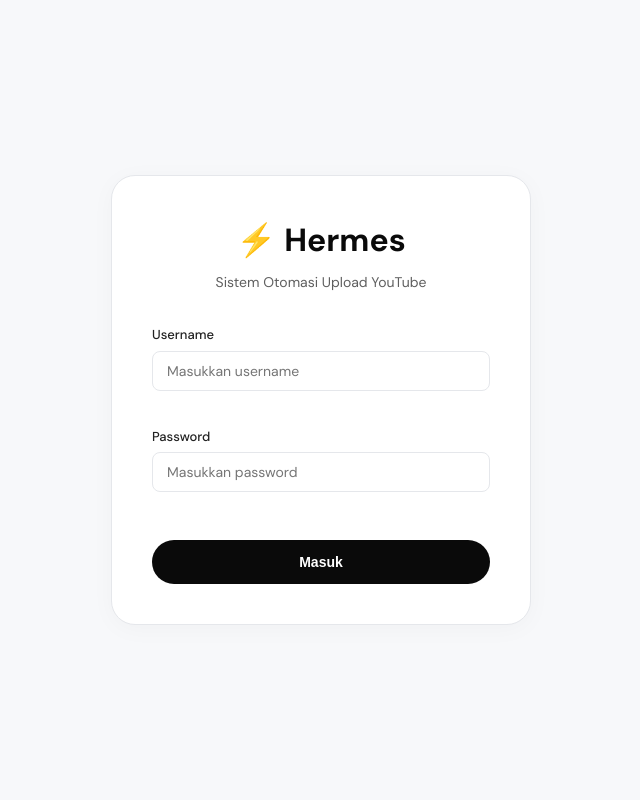
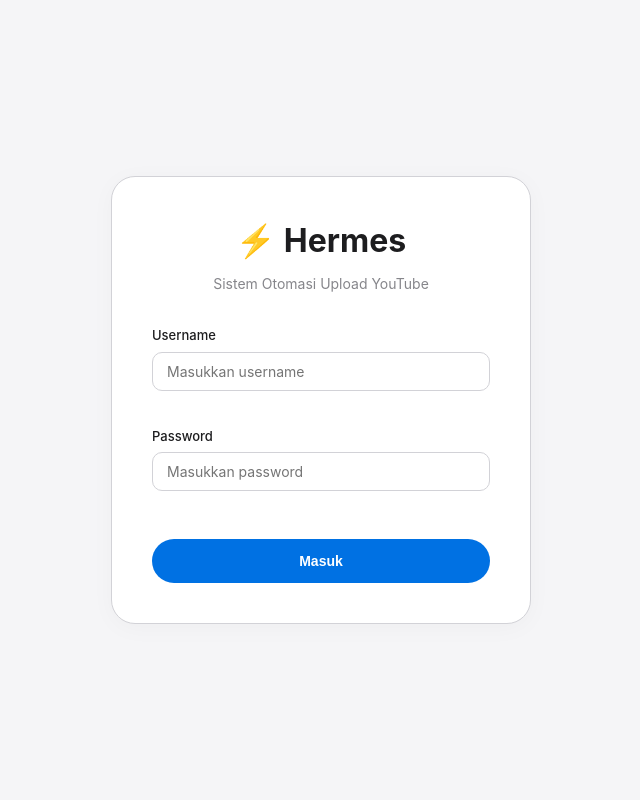
Before and after one commit to monlievt/youtube-agent, a FastAPI app: page /login in a window 1280 px wide. Shown: the whole page, without its empty margins (319-959 px from the left). Run offline with FastAPI, Linux system fonts and the light colour scheme; parts of the project's set-up code (start-up, migrations or seed data) failed here and were passed over.

Commit message:
Redesign dashboard styling with Apple iMac inspired pastel gradients, crisp white/grey canvas, SF Pro typography, and premium shadows

```diff
--- a/app/static/css/style.css
+++ b/app/static/css/style.css
@@ -6,46 +6,46 @@
 @import url('https://fonts.googleapis.com/css2?family=DM+Sans:ital,opsz,wght@0,9..40,100..1000;1,9..40,100..1000&display=swap');
 
 :root {
-    /* MiniMax Colors */
-    --color-primary: #0a0a0a;
+    /* Apple iMac Premium Colors */
+    --color-primary: #0071e3; /* Apple Blue */
     --color-on-primary: #ffffff;
     --color-canvas: #ffffff;
-    --color-surface: #f7f8fa;
-    --color-surface-soft: #f2f3f5;
-    --color-hairline: #e5e7eb;
-    --color-hairline-soft: #eaecf0;
-    --color-ink: #0a0a0a;
-    --color-charcoal: #222222;
-    --color-slate: #45515e;
-    --color-steel: #5f5f5f;
-    --color-stone: #8e8e93;
-    --color-muted: #a8aab2;
+    --color-surface: #f5f5f7; /* Apple Grey Background */
+    --color-surface-soft: #e8e8ed;
+    --color-hairline: #d2d2d7;
+    --color-hairline-soft: #e5e5ea;
+    --color-ink: #1d1d1f; /* Apple Carbon */
+    --color-charcoal: #1d1d1f;
+    --color-slate: #515154;
+    --color-steel: #86868b;
+    --color-stone: #aeaeb2;
+    --color-muted: #c7c7cc;
 
     /* Semantic Colors */
-    --color-success-bg: #e8ffea;
-    --color-success-text: #1ba673;
-    --color-error-bg: #fef2f2;
-    --color-error-text: #d45656;
-    --color-warning-bg: #fffbeb;
-    --color-warning-text: #b45309;
-    --color-info-bg: #eff6ff;
-    --color-info-text: #1d4ed8;
+    --color-success-bg: #e2f9f0;
+    --color-success-text: #1d8058;
+    --color-error-bg: #fdf2f2;
+    --color-error-text: #c24141;
+    --color-warning-bg: #fffbe6;
+    --color-warning-text: #c67a00;
+    --color-info-bg: #e6f2ff;
+    --color-info-text: #0066cc;
 
-    /* Genre Gradient Palettes */
-    --gradient-lofi: linear-gradient(135deg, #ff5530 0%, #ff7a5c 100%);
-    --gradient-phonk: linear-gradient(135deg, #ea5ec1 0%, #f18ed8 100%);
-    --gradient-jazz: linear-gradient(135deg, #a855f7 0%, #c084fc 100%);
-    --gradient-ambient: linear-gradient(135deg, #1456f0 0%, #3daeff 100%);
-    --gradient-other: linear-gradient(135deg, #0a0a0a 0%, #45515e 100%);
+    /* iMac Pastel Gradients */
+    --gradient-lofi: linear-gradient(135deg, #ffb3a7 0%, #ff8570 100%);     /* Coral Pink/Orange */
+    --gradient-phonk: linear-gradient(135deg, #f7c3e6 0%, #f492d5 100%);    /* Soft Pink */
+    --gradient-jazz: linear-gradient(135deg, #d3c4fc 0%, #a78bf8 100%);     /* Lavender */
+    --gradient-ambient: linear-gradient(135deg, #bce0fd 0%, #7dbefc 100%);  /* Soft Blue */
+    --gradient-other: linear-gradient(135deg, #cfebd9 0%, #a2ddb9 100%);    /* Soft Mint Green */
 
-    --font-main: 'DM Sans', -apple-system, BlinkMacSystemFont, 'Segoe UI', Roboto, sans-serif;
+    --font-main: -apple-system, BlinkMacSystemFont, 'SF Pro Display', 'SF Pro Text', 'Helvetica Neue', Helvetica, Arial, sans-serif;
     --radius-xs: 4px;
     --radius-sm: 6px;
-    --radius-md: 8px;
-    --radius-lg: 12px;
-    --radius-xl: 16px;
-    --radius-xxl: 20px;
-    --radius-hero: 32px;
+    --radius-md: 10px;
+    --radius-lg: 14px;
+    --radius-xl: 18px;
+    --radius-xxl: 24px;
+    --radius-hero: 36px;
     --radius-full: 9999px;
 }
 
```
Also changed, not shown: other parts of app/static/css/style.css (+28 -20 lines).
